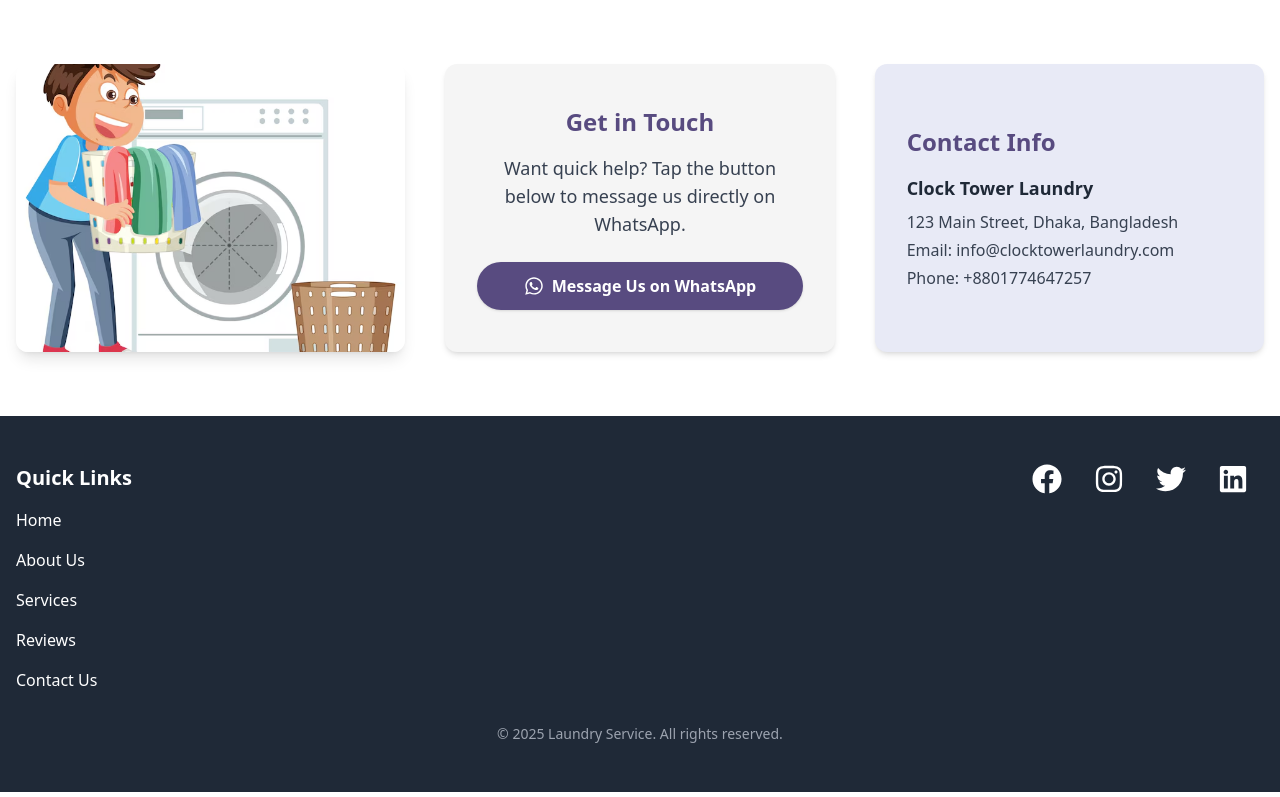
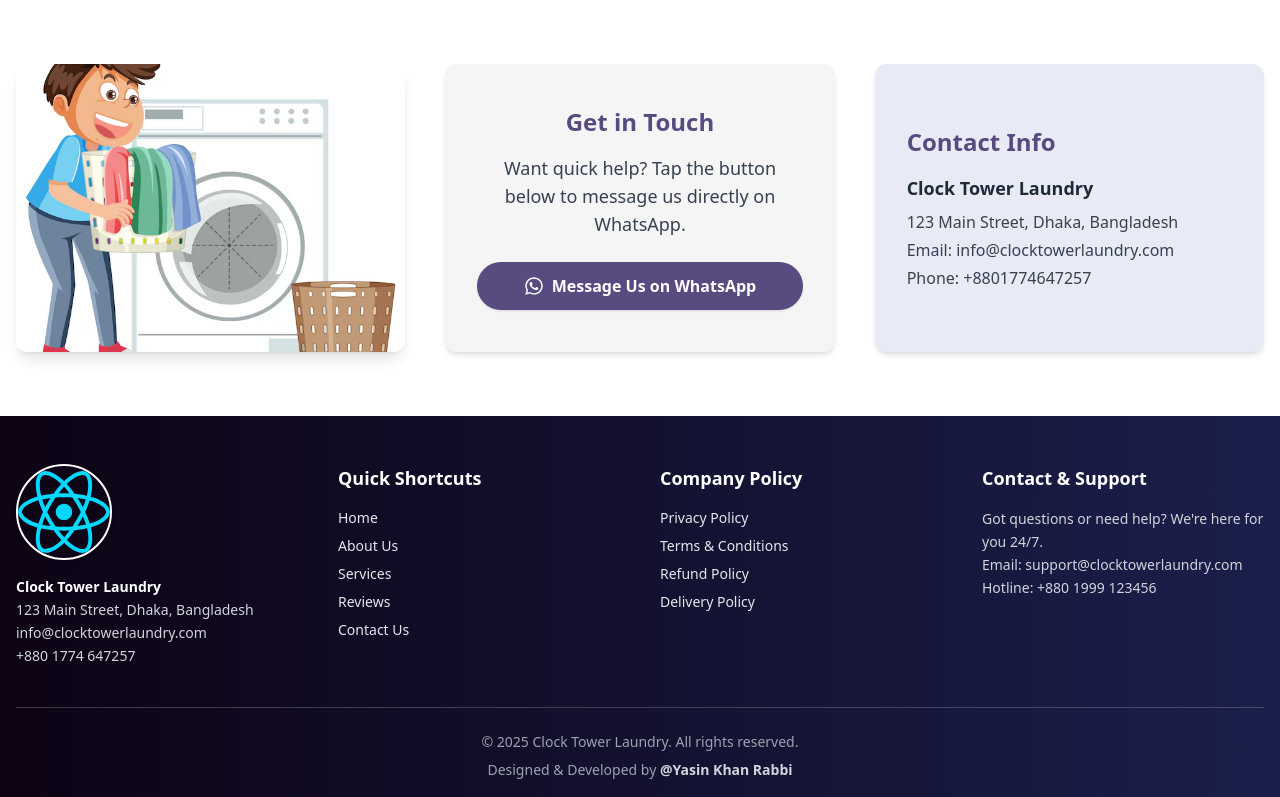
Before and after one commit to yasin2514/laundry-client, a React (Vite) app: page / in a window 1280 px wide. Shown: the part 4078-4875 px from the top of the page. Built offline with nearby package versions, Linux system fonts and the light colour scheme.

Commit message:
footer done

```diff
--- a/src/Sections/Home/Experience.jsx
+++ b/src/Sections/Home/Experience.jsx
@@ -77,7 +77,7 @@
               href="https://wa.me/966XXXXXXXXX"
               target="_blank"
               rel="noopener noreferrer"
-              className="inline-flex items-center justify-center px-6 py-3 bg-[#25D366] text-white rounded-full text-lg font-semibold hover:bg-[#20b954] transition "
+              className="inline-flex items-center justify-center px-6 py-3 bg-[#584b80] text-white rounded-full text-lg font-semibold hover:bg-[#46396a] transition "
             >
               <FaWhatsapp className="mr-2 text-2xl" />
               Chat on WhatsApp
--- a/src/components/Ui/Footer.jsx
+++ b/src/components/Ui/Footer.jsx
@@ -1,87 +1,122 @@
-import { FaFacebook, FaInstagram, FaTwitter, FaLinkedin } from "react-icons/fa";
+import React from "react";
+import { motion } from "framer-motion";
+import logo from "../../assets/react.svg"; // Replace with your actual logo path
 
 const Footer = () => {
   return (
-    <footer className="bg-gray-800 text-white py-12">
-      <div className="max-w-7xl mx-auto px-4">
-        {/* Footer Navbar Section */}
-        <div className="flex flex-col md:flex-row justify-between mb-8">
-          <div className="flex flex-col items-center md:items-start">
-            <h4 className="text-xl font-bold mb-4">Quick Links</h4>
-            <ul className="space-y-4">
+    <footer className="bg-gradient-to-r from-[#0d0314] to-[#1a1f4b] text-white py-12">
+      <motion.div
+        initial={{ opacity: 0, y: 30 }}
+        whileInView={{ opacity: 1, y: 0 }}
+        transition={{ duration: 0.7 }}
+        viewport={{ once: true }}
+        className="max-w-7xl mx-auto px-4"
+      >
+        {/* Main Grid Section */}
+        <div className="grid grid-cols-1 sm:grid-cols-2 lg:grid-cols-4 gap-10 mb-10">
+          {/* Logo + Address */}
+          <div className="text-center lg:text-left">
+            <img
+              src={logo}
+              alt="Company Logo"
+              className="w-24 h-24 mx-auto lg:mx-0 rounded-full border-2 border-white shadow-md mb-4"
+            />
+            <p className="text-sm text-gray-300 leading-relaxed">
+              <strong className="text-white">Clock Tower Laundry</strong>
+              <br />
+              123 Main Street, Dhaka, Bangladesh
+              <br />
+              info@clocktowerlaundry.com
+              <br />
+              +880 1774 647257
+            </p>
+          </div>
+
+          {/* Quick Shortcuts */}
+          <div className="text-center lg:text-left">
+            <h4 className="text-lg font-semibold mb-4">Quick Shortcuts</h4>
+            <ul className="space-y-2 text-sm text-gray-200">
+              {["Home", "About Us", "Services", "Reviews", "Contact Us"].map(
+                (item, idx) => (
+                  <li key={idx}>
+                    <a
+                      href={`#${item.toLowerCase().replace(/\s+/g, "-")}`}
+                      className="hover:text-yellow-300 transition duration-300"
+                    >
+                      {item}
+                    </a>
+                  </li>
+                )
+              )}
+            </ul>
+          </div>
+
+          {/* Company Policies */}
+          <div className="text-center lg:text-left">
+            <h4 className="text-lg font-semibold mb-4">Company Policy</h4>
+            <ul className="space-y-2 text-sm text-gray-200">
               <li>
-                <a href="#home" className="hover:text-green-500">
-                  Home
+                <a
+                  href="#privacy-policy"
+                  className="hover:text-yellow-300 transition"
+                >
+                  Privacy Policy
                 </a>
               </li>
               <li>
-                <a href="#about-us" className="hover:text-green-500">
-                  About Us
+                <a
+                  href="#terms-conditions"
+                  className="hover:text-yellow-300 transition"
+                >
+                  Terms & Conditions
                 </a>
               </li>
               <li>
-                <a href="#service" className="hover:text-green-500">
-                  Services
+                <a
+                  href="#refund-policy"
+                  className="hover:text-yellow-300 transition"
+                >
+                  Refund Policy
                 </a>
               </li>
               <li>
-                <a href="#reviews" className="hover:text-green-500">
-                  Reviews
-                </a>
-              </li>
-              <li>
-                <a href="#contact-us" className="hover:text-green-500">
-                  Contact Us
+                <a
+                  href="#delivery-policy"
+                  className="hover:text-yellow-300 transition"
+                >
+                  Delivery Policy
                 </a>
               </li>
             </ul>
           </div>
 
-          {/* Social Media Links */}
-          <div className="flex justify-center md:justify-end mt-8 md:mt-0">
-            <a
-              href="https://www.facebook.com"
-              target="_blank"
-              rel="noopener noreferrer"
-              className="text-white hover:text-blue-600 mx-4"
-            >
-              <FaFacebook size={30} />
-            </a>
-            <a
-              href="https://www.instagram.com"
-              target="_blank"
-              rel="noopener noreferrer"
-              className="text-white hover:text-pink-600 mx-4"
-            >
-              <FaInstagram size={30} />
-            </a>
-            <a
-              href="https://www.twitter.com"
-              target="_blank"
-              rel="noopener noreferrer"
-              className="text-white hover:text-blue-400 mx-4"
-            >
-              <FaTwitter size={30} />
-            </a>
-            <a
-              href="https://www.linkedin.com"
-              target="_blank"
-              rel="noopener noreferrer"
-              className="text-white hover:text-blue-700 mx-4"
-            >
-              <FaLinkedin size={30} />
-            </a>
+          {/* Contact Info */}
+          <div className="text-center lg:text-left">
+            <h4 className="text-lg font-semibold mb-4">Contact & Support</h4>
+            <p className="text-sm text-gray-300 leading-relaxed">
+              Got questions or need help? We're here for you 24/7.
+              <br />
+              Email: support@clocktowerlaundry.com
+              <br />
+              Hotline: +880 1999 123456
+            </p>
           </div>
         </div>
 
-        {/* Footer Copyright Section */}
-        <div className="text-center">
-          <p className="text-sm text-gray-400">
-            &copy; {new Date().getFullYear()} Laundry Service. All rights
+        {/* Bottom Section */}
+        <div className="border-t border-white/20 pt-6 text-center text-sm text-gray-400">
+          <p>
+            &copy; {new Date().getFullYear()} Clock Tower Laundry. All rights
             reserved.
           </p>
+          <p className="mt-2">
+            Designed & Developed by{" "}
+            <span className="text-gray-300 font-semibold">
+              @Yasin Khan Rabbi
+            </span>
+          </p>
         </div>
-      </div>
+      </motion.div>
     </footer>
   );
 };
--- a/src/components/Ui/Navbar.jsx
+++ b/src/components/Ui/Navbar.jsx
@@ -9,7 +9,7 @@
   const closeMenu = () => setMenuOpen(false);
 
   return (
-    <div className="w-full bg-[#4b3f6e] shadow-md z-50">
+    <div id="home" className="w-full bg-[#4b3f6e] shadow-md z-50">
       <div className="max-w-7xl mx-auto flex justify-between items-center px-4 lg:px-8 py-4">
         {/* Logo */}
         <div className="flex-1">
```
